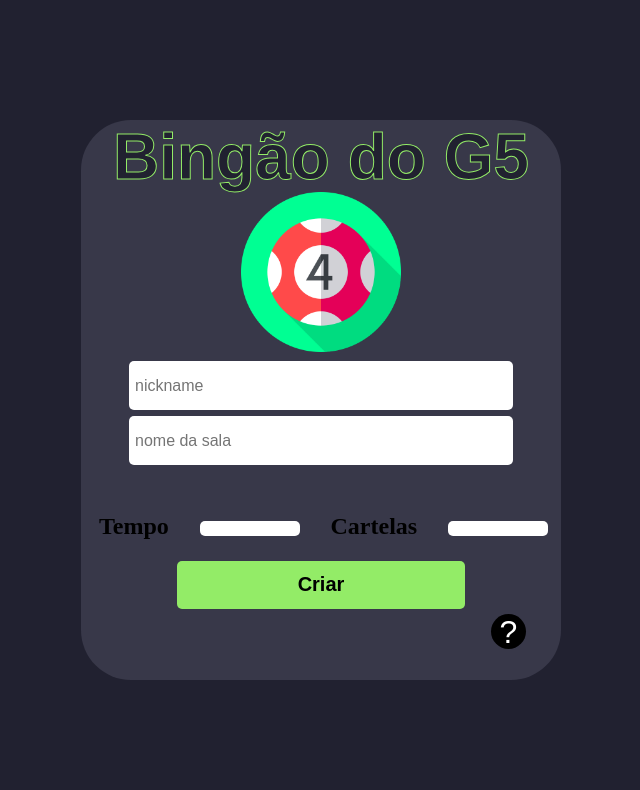
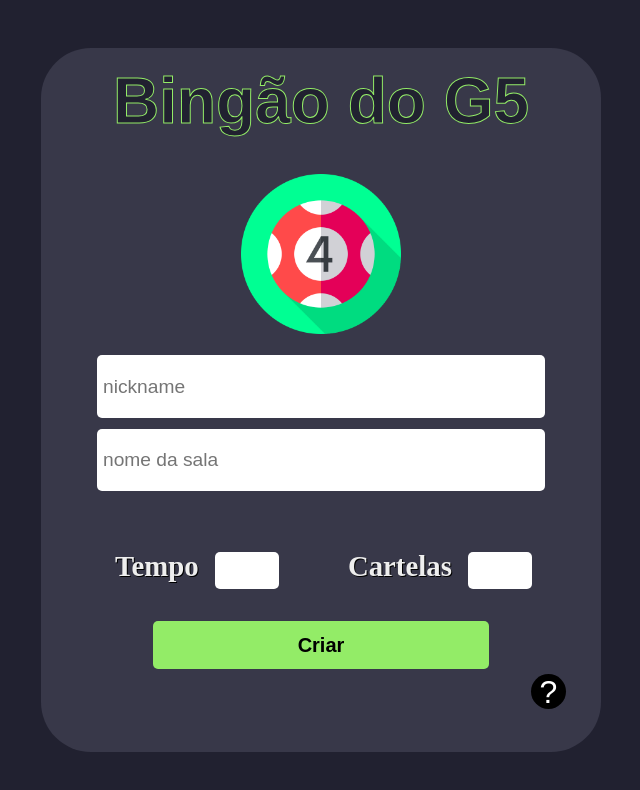
Before and after one commit to developerlucasmarques/bingo-ploomes-client, a React (Vite) app: page /create in a window 1280 px wide. Shown: the top 790 px of the page, without its empty margins (319-959 px from the left). Built offline with nearby package versions, Linux system fonts and the light colour scheme.

Commit message:
feat: implement min max and style

```diff
--- a/src/pages/Create/index.css
+++ b/src/pages/Create/index.css
@@ -7,8 +7,8 @@ body {
 }
 
 .all {
-  height: 35rem;
-  width: 30rem;
+  height: 44rem;
+  width: 35rem;
   background-color: #383849;
   display: flex;
   flex-direction: column;
@@ -34,8 +34,9 @@ form {
   border-radius: 5px;
   border: none;
   box-shadow: none;
-  font-size: 1rem;
+  font-size: 1.2rem;
   outline: none;
+  margin-bottom: 0.3rem;
 }
 
 img {
@@ -44,18 +45,18 @@ img {
 }
 
 .slide {
-  width: 100px;
   display: flex;
   padding: 5px;
-  height: 15px;
+  height: 2.3rem;
+  width: 4rem;
   outline: none;
 }
 
 .input-slide {
   display: flex;
+  justify-content: center;
   flex-direction: row;
   align-items: baseline;
-  justify-content: space-around;
   width: 100%;
   margin-top: 0.5rem;
 }
@@ -64,12 +65,13 @@ img {
   height: 3rem;
   width: 60%;
   border-radius: 5px;
-  margin-top: 1rem;
+  margin-top: 2rem;
   background-color: #93ec67;
+  cursor: pointer;
 }
 
 h1 {
-  margin-bottom: 1rem;
+  margin: 1rem 0 2.5rem 0;
   -webkit-text-stroke: 1px #93ec67;
   font-size: 64px;
   color: #212130;
@@ -107,5 +109,12 @@ h1 {
 }
 .h2 {
   margin-top: 2rem;
+  margin-right: 0.7rem;
   padding: 5px;
+  color: #eee;
+  font-size: 1.8rem;
+  text-shadow: 1px 1px #000;
 }
+.card2 {
+  margin-left: 4rem;
+}
--- a/src/pages/Create/index.tsx
+++ b/src/pages/Create/index.tsx
@@ -1,12 +1,12 @@
-import "./index.css";
-import bola from "../../assets/img/bola.png";
-import { useState } from "react";
-import { useNavigate } from "react-router-dom";
-import swall from "sweetalert";
+import './index.css';
+import bola from '../../assets/img/bola.png';
+import { useState } from 'react';
+import { useNavigate } from 'react-router-dom';
+import swall from 'sweetalert';
 import {
   authRoomService,
   createRoomService,
-} from "../../services/bingoService";
+} from '../../services/bingoService';
 
 interface create {
   nickname: string;
@@ -16,8 +16,8 @@ interface create {
 }
 const Create = () => {
   const [values, setvalues] = useState<create>({
-    nickname: "",
-    name: "",
+    nickname: '',
+    name: '',
     ballTime: 0,
     userCards: 0,
   });
@@ -42,50 +42,50 @@ const Create = () => {
 
     if (values.ballTime > 10) {
       swall({
-        icon: "error",
-        title: "voce adicionou muito tempo, o máximo é 10",
+        icon: 'error',
+        title: 'Você adicionou muito tempo, o máximo é 10',
         timer: 3000,
       });
       return;
     }
     if (values.userCards > 3) {
       swall({
-        icon: "error",
-        title: "voce adicionou muitas cartelas, o máximo é 3",
+        icon: 'error',
+        title: 'Você adicionou muitas cartelas, o máximo é 3',
         timer: 3000,
       });
 
       return;
     }
 
-    if (values.ballTime <= 5) {
+    if (values.ballTime < 5) {
       swall({
-        icon: "error",
-        title: "adicione um tempo maior que 5",
+        icon: 'error',
+        title: 'Adicione um tempo maior que 5',
         timer: 3000,
       });
       return;
     }
     if (values.userCards <= 0) {
       swall({
-        icon: "error",
-        title: "adicione um numero de cartelas maior que 0",
+        icon: 'error',
+        title: 'Adicione um numero de cartelas maior que 0',
         timer: 3000,
       });
       return;
     }
-    if (values.nickname == "") {
+    if (values.nickname == '') {
       swall({
-        icon: "error",
-        title: "adicione um nickname",
+        icon: 'error',
+        title: 'Adicione um nickname',
         timer: 3000,
       });
       return;
     }
-    if (values.name == "") {
+    if (values.name == '') {
       swall({
-        icon: "error",
-        title: "adicione um nome para a sala",
+        icon: 'error',
+        title: 'Adicione um nome para a sala',
         timer: 3000,
       });
       return;
@@ -93,7 +93,7 @@ const Create = () => {
     const response = await createRoomService.createRoom(values);
     const userid = response.data.user.id;
 
-    localStorage.setItem("userId", userid);
+    localStorage.setItem('userId', userid);
 
     const objtoken = {
       userId: userid,
@@ -102,7 +102,7 @@ const Create = () => {
 
     const tokenuser = responsetoken.data.token;
 
-    localStorage.setItem("jwtToken", tokenuser);
+    localStorage.setItem('jwtToken', tokenuser);
 
     navigate(`/Bingo/${values.nickname}`);
   };
@@ -124,6 +124,7 @@ const Create = () => {
                 name="nickname"
                 placeholder="nickname"
                 type="text"
+                maxLength={20}
               />
               <input
                 className="input-text"
@@ -131,21 +132,26 @@ const Create = () => {
                 name="name"
                 placeholder="nome da sala"
                 type="text"
+                maxLength={20}
               />
               <span className="input-slide">
-                <h2 className="h2">Tempo</h2>
+                <h2 className="h2">Tempo </h2>
                 <input
                   onChange={handlechangeValuesNumber}
                   name="ballTime"
                   className="slide"
                   type="number"
+                  min={5}
+                  max={10}
                 />
-                <h2 className="h2">Cartelas</h2>
+                <h2 className="h2 card2">Cartelas</h2>
                 <input
                   onChange={handlechangeValuesNumber}
                   name="userCards"
                   className="slide"
                   type="number"
+                  min={1}
+                  max={3}
                 />
               </span>
 
```
